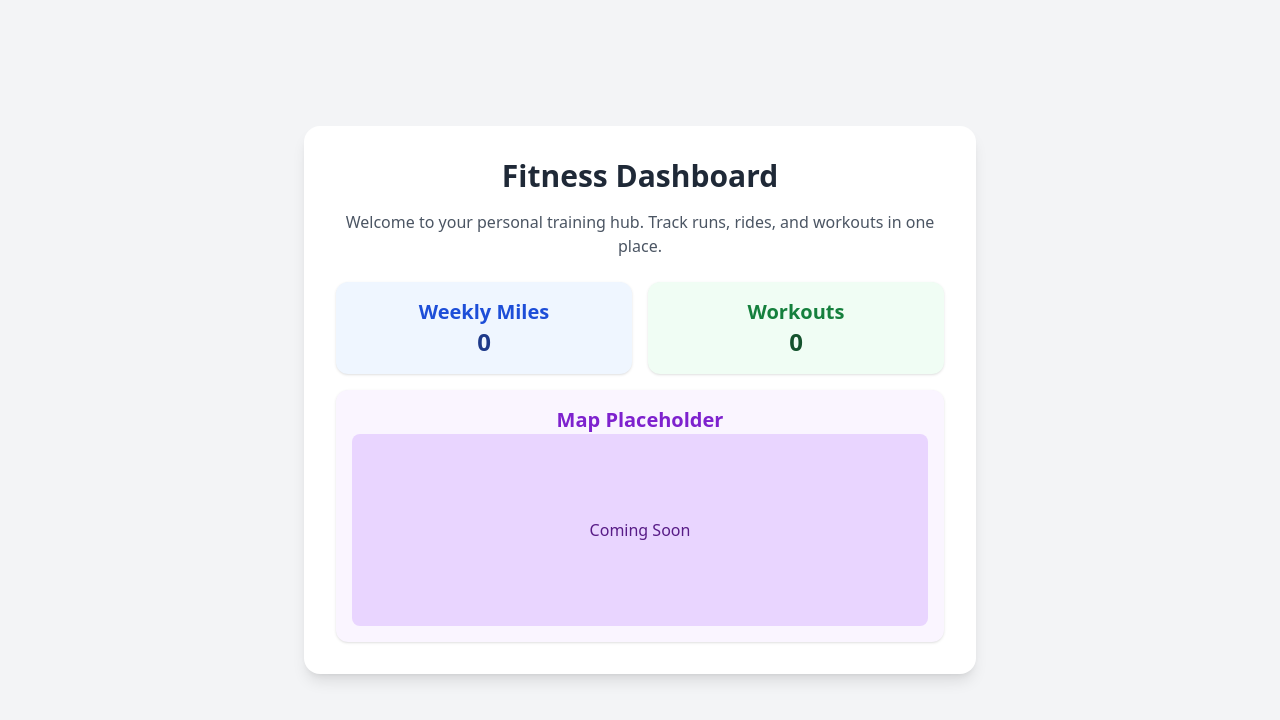
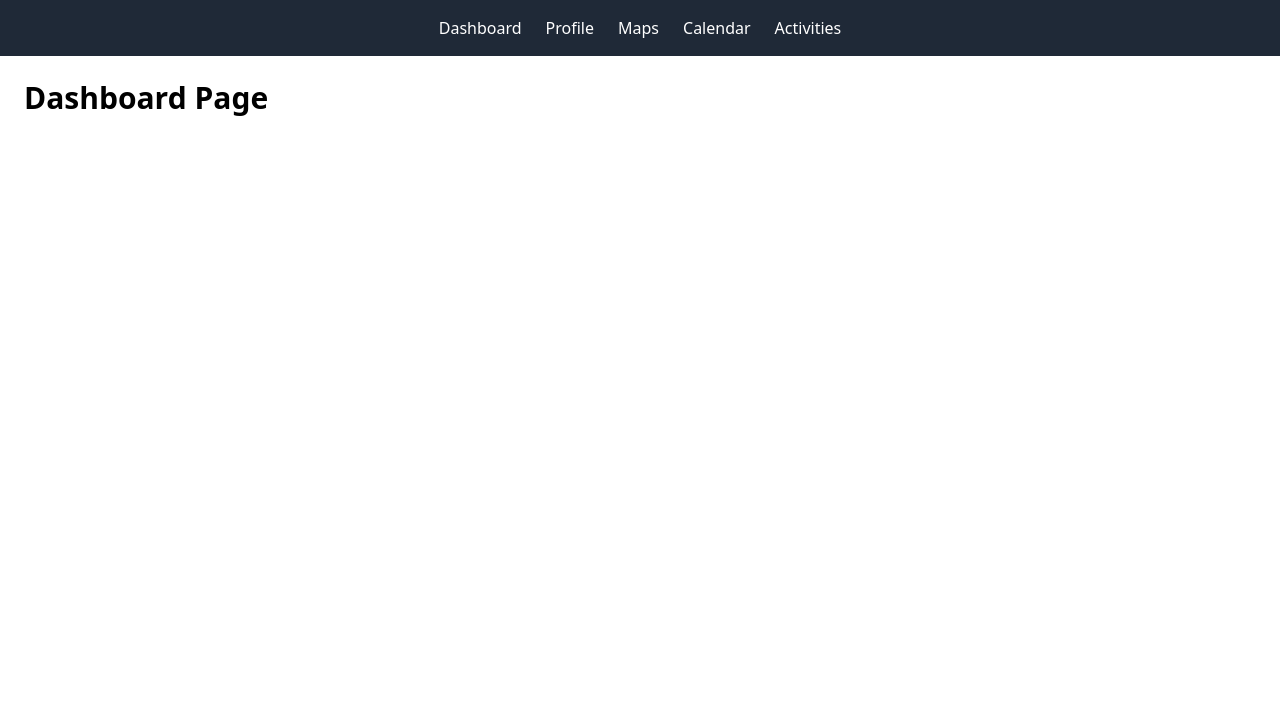
Before and after one commit to rehler-19/fitnessdashboard2, a Next.js app: page / in a window 1280 px wide. Shown: the top 720 px of the page. Built offline with nearby package versions, Linux system fonts and the light colour scheme.

Commit message:
Update index.js

```diff
--- a/pages/index.js
+++ b/pages/index.js
@@ -1,31 +1,12 @@
+import NavBar from "../components/NavBar";
+
 export default function Home() {
   return (
-    <main className="min-h-screen flex flex-col items-center justify-center bg-gray-100 p-6">
-      <div className="max-w-2xl w-full bg-white shadow-lg rounded-2xl p-8 text-center">
-        <h1 className="text-3xl font-bold mb-4 text-gray-800">
-          Fitness Dashboard
-        </h1>
-        <p className="text-gray-600 mb-6">
-          Welcome to your personal training hub. Track runs, rides, and workouts in one place.
-        </p>
-
-        <div className="grid grid-cols-2 gap-4">
-          <div className="bg-blue-50 p-4 rounded-xl shadow">
-            <h2 className="text-xl font-semibold text-blue-700">Weekly Miles</h2>
-            <p className="text-2xl font-bold text-blue-900">0</p>
-          </div>
-          <div className="bg-green-50 p-4 rounded-xl shadow">
-            <h2 className="text-xl font-semibold text-green-700">Workouts</h2>
-            <p className="text-2xl font-bold text-green-900">0</p>
-          </div>
-          <div className="bg-purple-50 p-4 rounded-xl shadow col-span-2">
-            <h2 className="text-xl font-semibold text-purple-700">Map Placeholder</h2>
-            <div className="w-full h-48 bg-purple-200 rounded-lg flex items-center justify-center text-purple-900">
-              Coming Soon
-            </div>
-          </div>
-        </div>
-      </div>
-    </main>
+    <>
+      <NavBar />
+      <main className="p-6">
+        <h1 className="text-3xl font-bold">Dashboard Page</h1>
+      </main>
+    </>
   );
 }
```
